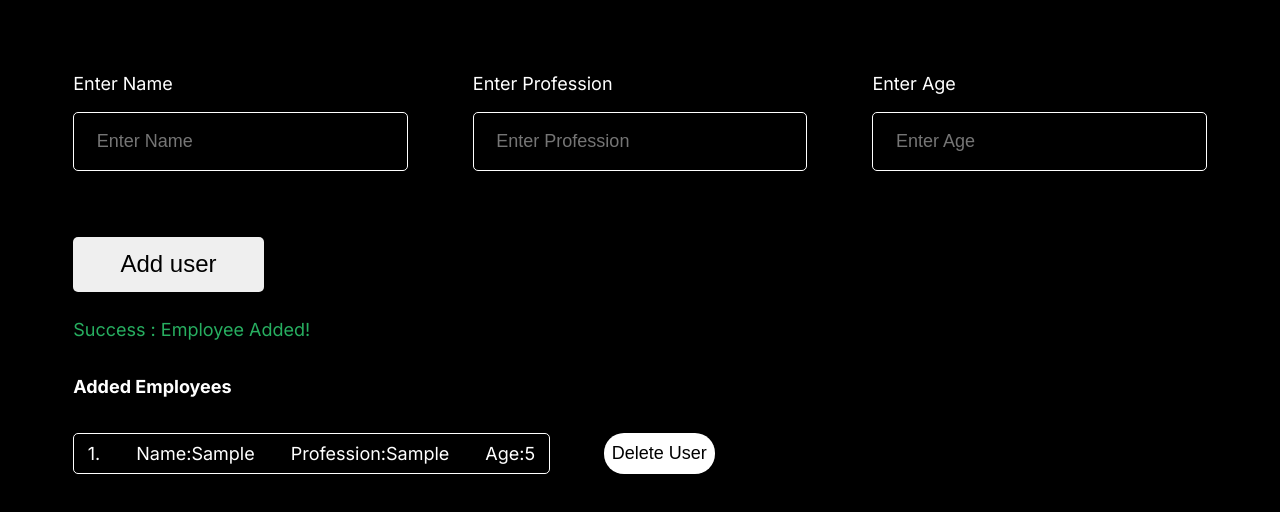
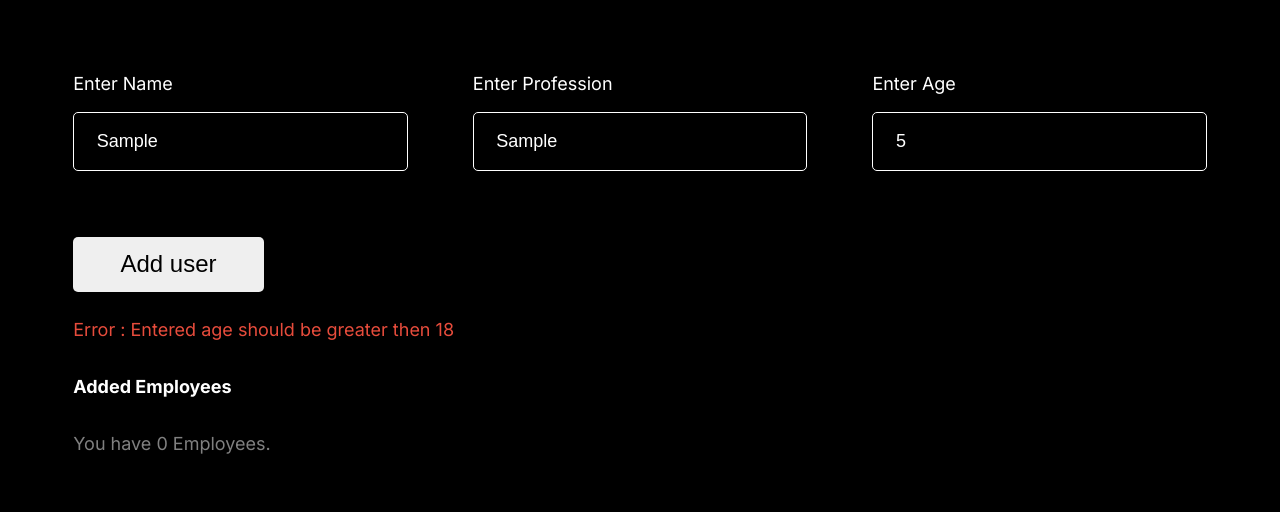
Before and after one commit to pathania0001/employee-CD--module-test, a plain HTML site: page index.html in a window 1280 px wide. Both pictures are taken after typing "Sample", "Sample", "5" into the empty fields and a click on the button "Add user". Drawn offline with Linux system fonts and the light colour scheme.

Commit message:
age edge case optional

```diff
--- a/index.html
+++ b/index.html
@@ -16,7 +16,7 @@
             <input type="text" id="profession" name="profession" placeholder="Enter Profession">
             </label>
             <label> <span>Enter Age</span>
-            <input type="number" id="age" name="age" placeholder="Enter Age">
+            <input type="number" id="age" name="age" placeholder="Enter Age" min="0">
             </label>
         </div>
         <button type="submit" id="addUserBtn">Add user</button>
--- a/script.js
+++ b/script.js
@@ -60,8 +60,13 @@ form.onsubmit = (e)=>{
          value[input.name] = input.value
     })
     value.id = ++uniqueId;
-    if(!value.name || !value.age || !value.profession || isNaN(value.age) || value.age <= 0){
+    if(!value.name || !value.age || !value.profession || isNaN(value.age)){
         message.innerHTML = "Error : Please Make sure All the fields are filled before adding in an employee !"
+        message.className = "error";
+        return;
+    }
+    if(value.age < 18){
+        message.innerHTML = "Error : Entered age should be greater then 18"
         message.className = "error";
         return;
     }
```
